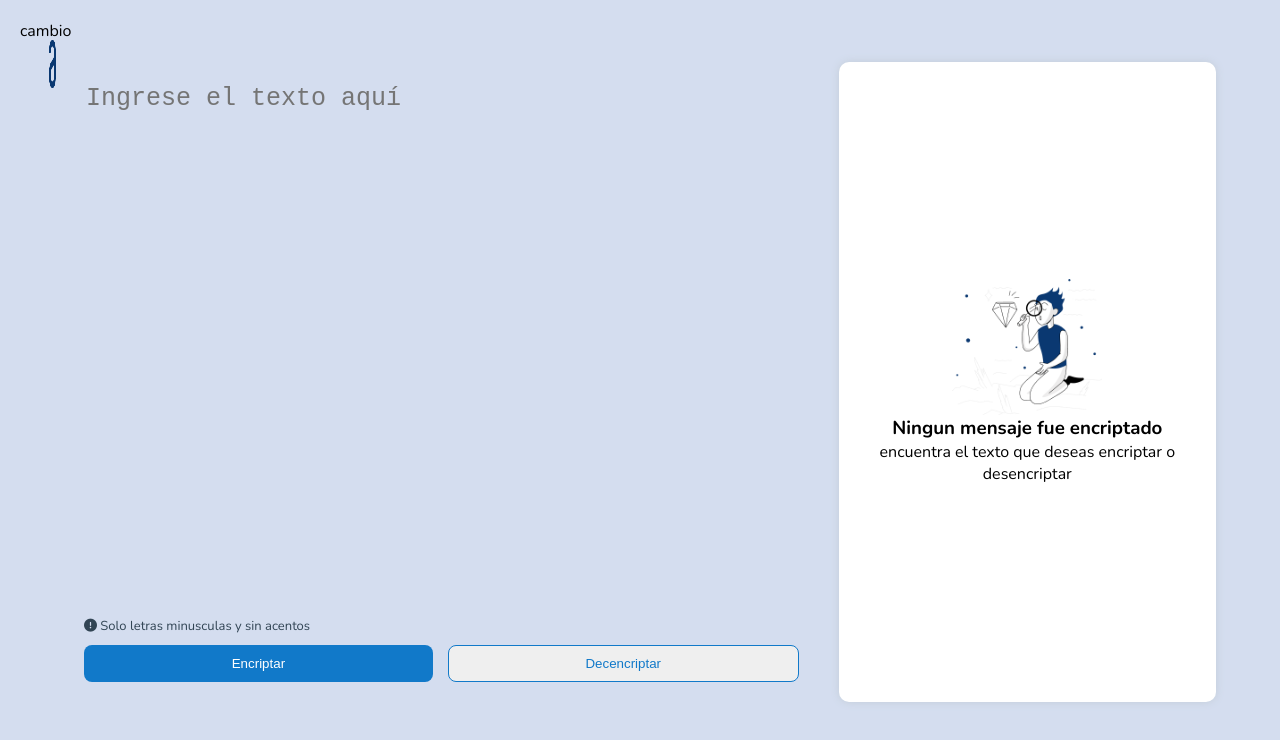
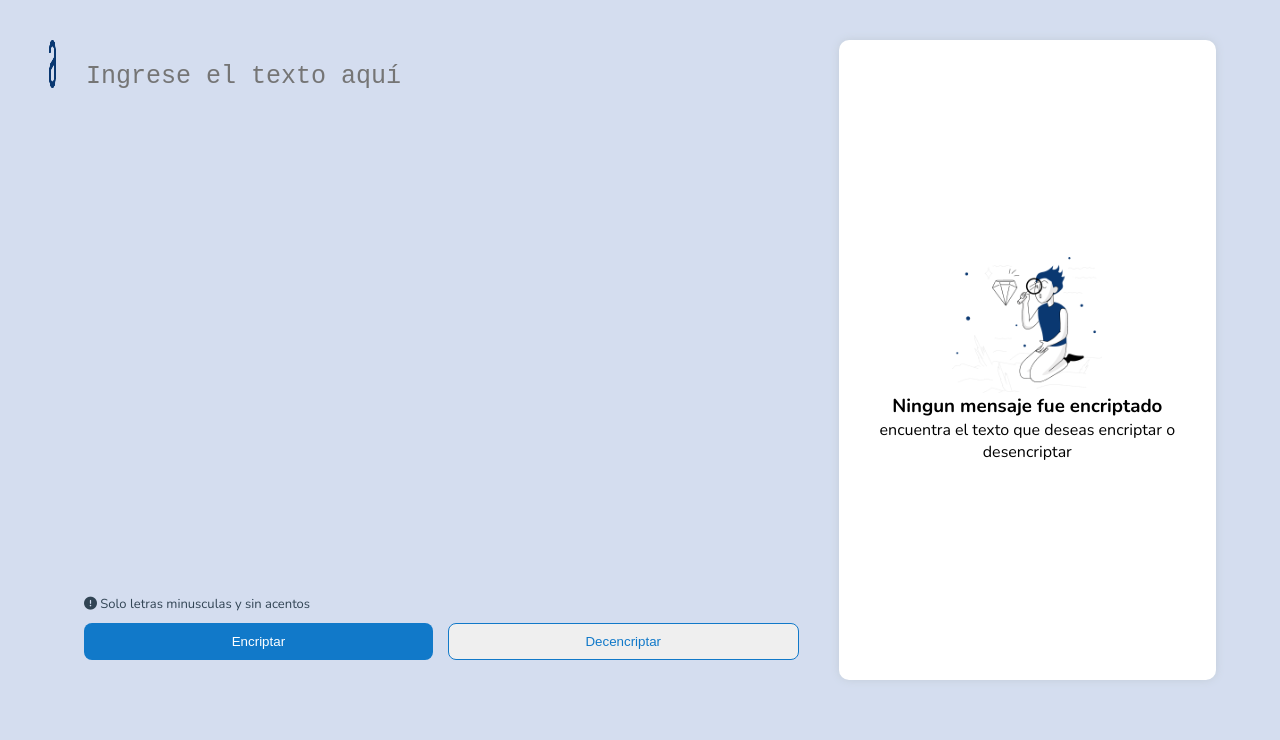
Before and after one commit to elpocam/desafioalura, a plain HTML site: page index.html in a window 1280 px wide. Drawn offline with nearby package versions, Linux system fonts and the light colour scheme.

Commit message:
cambios es fila 23

```diff
--- a/index.html
+++ b/index.html
@@ -20,10 +20,7 @@
     <header>
 
             <img class="logo" src="Logo.png" alt="logo alura">
-        </a>
-        cambio
 
-        </a>
     </header>
 
     <div class="container">
```
